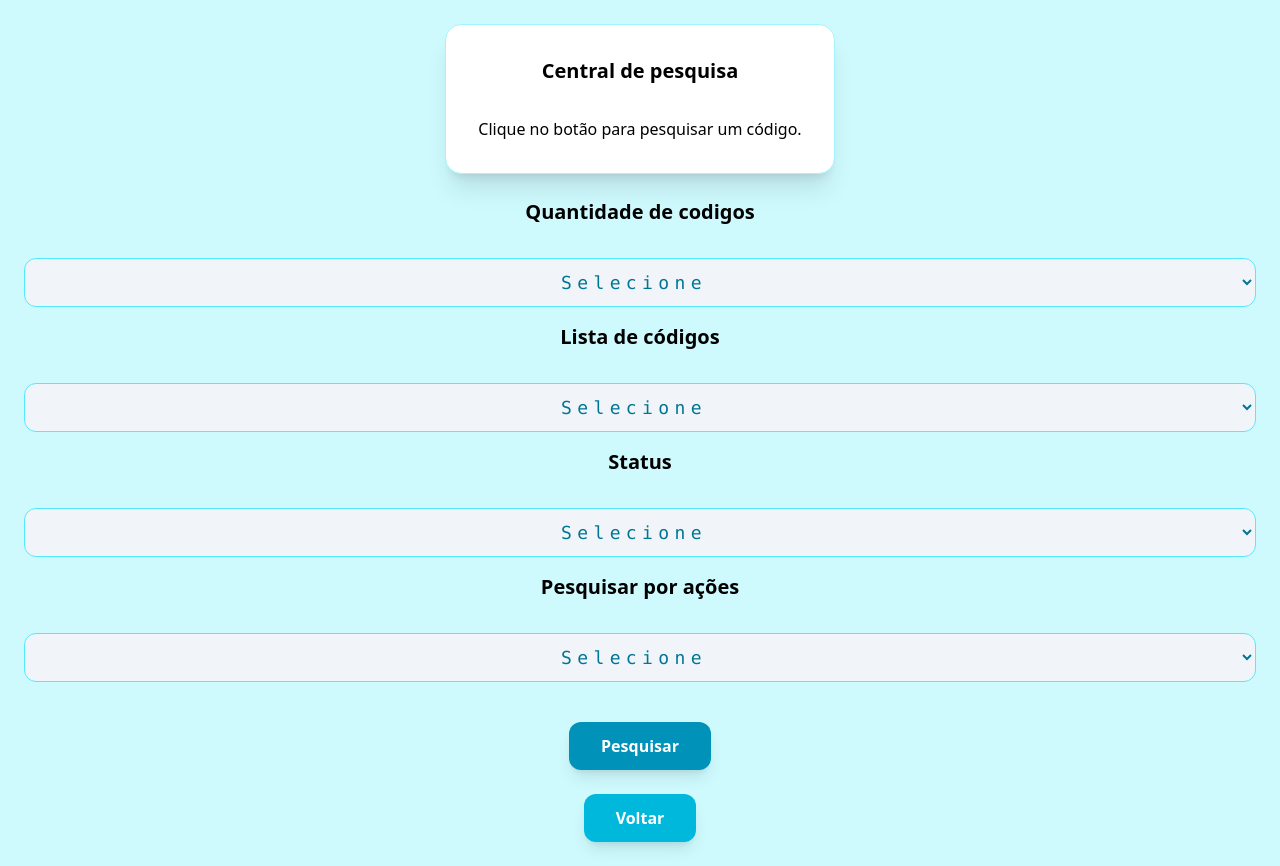
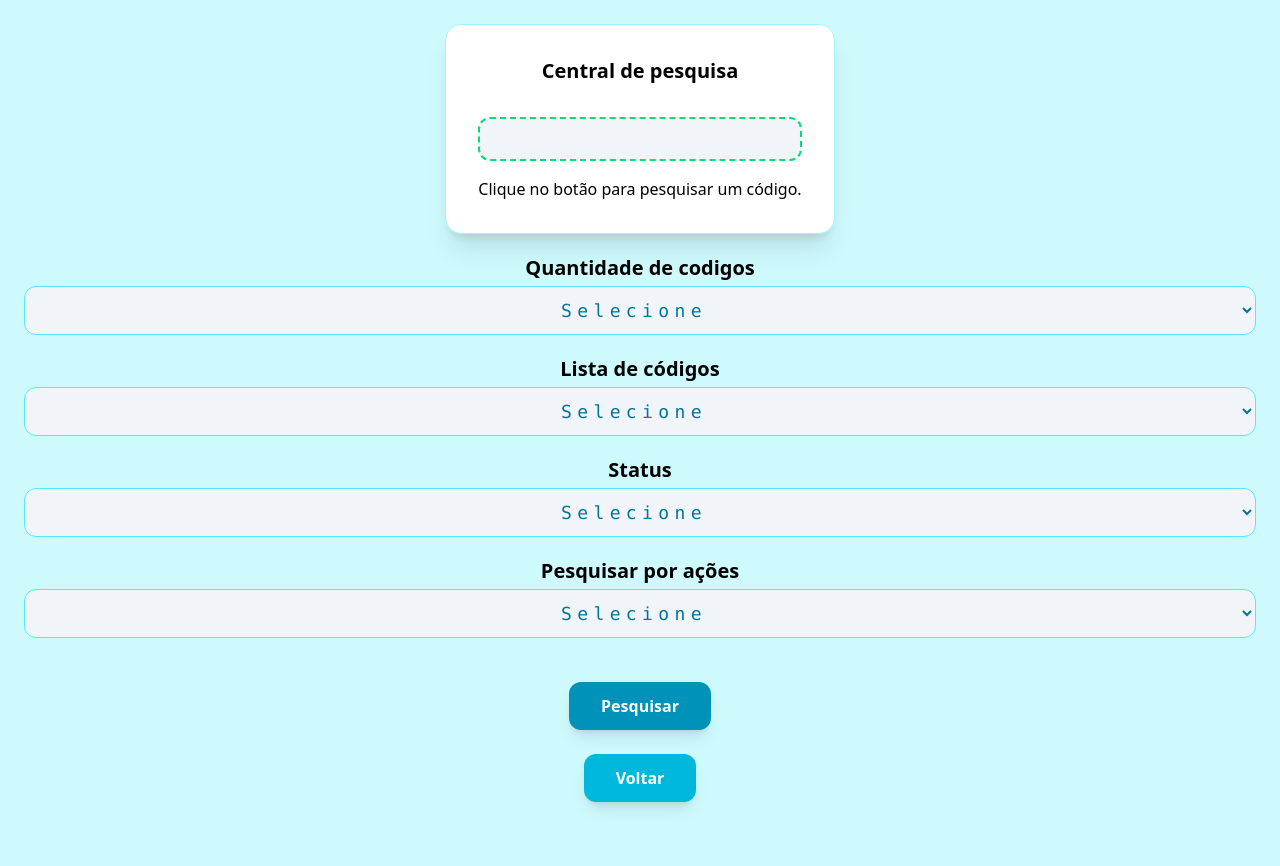
Before and after one commit to LucianoRamosAlves/python-estudos, a Flask app: page /admin_pesquisas in a window 1280 px wide. Shown: the part 72-938 px from the top of the page. After the commit the page ends 881 px from the top, so only its background shows below. Run offline with Flask 3, Linux system fonts and the light colour scheme.

Commit message:
Update admin search page handling
Initialize the product and delivery fields before validating the main form so error rendering keeps the submitted values. Also add GET-based lookup logic for the admin search page and adjust the admin template/CSS spacing to support the new search UI.

```diff
--- a/framework/flask/examples/gerador-rastreamento/app/routes.py
+++ b/framework/flask/examples/gerador-rastreamento/app/routes.py
@@ -15,14 +15,14 @@ def register_routes(app):
 
         if request.method == "POST":
             pesquisa_realizada = True
+            categoria_produto = request.form.get("categoria_produto")
+            tipo_entrega = request.form.get("tipo_entrega")
 
-            if not request.form.get("categoria_produto") or not request.form.get("tipo_entrega"):
+            if not categoria_produto or not tipo_entrega:
                 mensagem = "Por favor, selecione uma categoria de produto e um tipo de entrega."
                 return render_template("index.html", codigo=codigo, mensagem=mensagem, categoria_produto=categoria_produto, tipo_entrega=tipo_entrega, pesquisa_realizada=pesquisa_realizada)
 
 
-            categoria_produto = request.form.get("categoria_produto")
-            tipo_entrega = request.form.get("tipo_entrega")
             codigo = gerar_codigo(categoria_produto, tipo_entrega)
 
             novo_codigo = TrackingCode(
@@ -78,4 +78,22 @@ def register_routes(app):
 
     @app.route("/admin_pesquisas", methods=["GET"])
     def admin_pesquisas():
-        return render_template("admin_pesquisas.html")
+        codigo = None
+        registro = None
+        mensagem = None
+
+        if request.method == "GET":
+            codigo = request.args.get("codigo").strip() if request.args.get("codigo") else None
+            registro = TrackingCode.query.filter_by(codigo=codigo).first() if codigo else None
+            if codigo and not registro:
+                mensagem = "Código não registrado."
+
+            if registro:
+                mensagem = TrackingCode.query.filter_by(codigo=codigo).all()
+
+
+
+
+
+
+        return render_template("admin_pesquisas.html", codigo=codigo, registro=registro, mensagem=mensagem)
--- a/framework/flask/examples/gerador-rastreamento/app/static/css/output.css
+++ b/framework/flask/examples/gerador-rastreamento/app/static/css/output.css
@@ -215,8 +215,14 @@
   .mt-3 {
     margin-top: calc(var(--spacing) * 3);
   }
+  .mt-5 {
+    margin-top: calc(var(--spacing) * 5);
+  }
   .mt-6 {
     margin-top: calc(var(--spacing) * 6);
+  }
+  .mb-1 {
+    margin-bottom: var(--spacing);
   }
   .mb-2 {
     margin-bottom: calc(var(--spacing) * 2);
@@ -280,6 +286,9 @@
   }
   .justify-center {
     justify-content: center;
+  }
+  .gap-1 {
+    gap: var(--spacing);
   }
   .gap-3 {
     gap: calc(var(--spacing) * 3);
--- a/framework/flask/examples/gerador-rastreamento/app/templates/admin_pesquisas.html
+++ b/framework/flask/examples/gerador-rastreamento/app/templates/admin_pesquisas.html
@@ -9,16 +9,11 @@
 
         <h2 class="text-xl font-bold mb-4">Central de pesquisa</h2>
 
-        {% if codigo %}
         <div id="codigo"
             class="w-full bg-slate-100 border-2 border-dashed border-green-400 rounded-xl p-5 text-center text-2xl font-mono font-bold tracking-[0.3em] text-cyan-700">
-            {{ codigo }}
         </div>
 
-        {% else %}
         <p>Clique no botão para pesquisar um código.</p>
-        {% endif %}
-
 
         {% if mensagem %}
         <p id="mensagem" class="mt-3 text-sm font-medium text-green-600">{{ mensagem }}</p>
@@ -26,11 +21,11 @@
 
     </div>
 
-    <form method="POST" max-w-md class="w-full flex flex-col items-center gap-4 mt-6">
+    <form method="get" max-w-md class="w-full flex flex-col items-center gap-1 mt-5">
 
-        <label for="categoria_produto" class="text-xl font-bold mb-4">Quantidade de codigos</label>
+        <label for="categoria_produto" class="text-xl font-bold">Quantidade de codigos</label>
 
-        <select name="categoria_produto" id="categoria_produto" class="w-full bg-slate-100 border border-cyan-300 rounded-xl p-3 text-center text-lg font-mono tracking-[0.3em] text-cyan-700 focus:outline-none focus:ring-2 focus:ring-cyan-500 focus:border-transparent hover:cursor-pointer hover:bg-slate-200">
+        <select name="categoria_produto" id="categoria_produto" class="w-full bg-slate-100 border border-cyan-300 rounded-xl p-3 text-center text-lg font-mono tracking-[0.3em] text-cyan-700 focus:outline-none focus:ring-2 focus:ring-cyan-500 focus:border-transparent hover:cursor-pointer hover:bg-slate-200 mb-4">
 
             <option value="" selected disabled>Selecione</option>
             <option value="eletronicos">Eletrônicos</option>
@@ -41,9 +36,9 @@
             <option value="todos">Todos</option>
         </select>
 
-        <label for="lista_codigos" class="text-xl font-bold mb-4">Lista de códigos</label>
+        <label for="lista_codigos" class="text-xl font-bold">Lista de códigos</label>
 
-        <select name="lista_codigos" id="lista_codigos" class="w-full bg-slate-100 border border-cyan-300 rounded-xl p-3 text-center text-lg font-mono tracking-[0.3em] text-cyan-700 focus:outline-none focus:ring-2 focus:ring-cyan-500 focus:border-transparent hover:cursor-pointer hover:bg-slate-200">
+        <select name="lista_codigos" id="lista_codigos" class="w-full bg-slate-100 border border-cyan-300 rounded-xl p-3 text-center text-lg font-mono tracking-[0.3em] text-cyan-700 focus:outline-none focus:ring-2 focus:ring-cyan-500 focus:border-transparent hover:cursor-pointer hover:bg-slate-200 mb-4">
 
             <option value="" selected disabled>Selecione</option>
             <option value="eletronicos">Eletrônicos</option>
@@ -55,9 +50,9 @@
         </select>
 
 
-        <label for="categoria_produto" class="text-xl font-bold mb-4">Status</label>
+        <label for="categoria_produto" class="text-xl font-bold">Status</label>
 
-        <select name="categoria_produto" id="categoria_produto" class="w-full bg-slate-100 border border-cyan-300 rounded-xl p-3 text-center text-lg font-mono tracking-[0.3em] text-cyan-700 focus:outline-none focus:ring-2 focus:ring-cyan-500 focus:border-transparent hover:cursor-pointer hover:bg-slate-200">
+        <select name="categoria_produto" id="categoria_produto" class="w-full bg-slate-100 border border-cyan-300 rounded-xl p-3 text-center text-lg font-mono tracking-[0.3em] text-cyan-700 focus:outline-none focus:ring-2 focus:ring-cyan-500 focus:border-transparent hover:cursor-pointer hover:bg-slate-200 mb-4">
 
             <option value="" selected disabled>Selecione</option>
             <option value="processando">Processando</option>
@@ -70,9 +65,9 @@
             <option value="cancelado">Recusado</option>
         </select>
 
-        <label for="pesquisa_acoes" class="text-xl font-bold mb-4">Pesquisar por ações</label>
+        <label for="pesquisa_acoes" class="text-xl font-bold">Pesquisar por ações</label>
 
-        <select name="pesquisa_acoes" id="pesquisa_acoes" class="w-full bg-slate-100 border border-cyan-300 rounded-xl p-3 text-center text-lg font-mono tracking-[0.3em] text-cyan-700 focus:outline-none focus:ring-2 focus:ring-cyan-500 focus:border-transparent hover:cursor-pointer hover:bg-slate-200">
+        <select name="pesquisa_acoes" id="pesquisa_acoes" class="w-full bg-slate-100 border border-cyan-300 rounded-xl p-3 text-center text-lg font-mono tracking-[0.3em] text-cyan-700 focus:outline-none focus:ring-2 focus:ring-cyan-500 focus:border-transparent hover:cursor-pointer hover:bg-slate-200 mb-4">
 
             <option value="" selected disabled>Selecione</option>
             <option value="ativos">Ativos</option>
```
